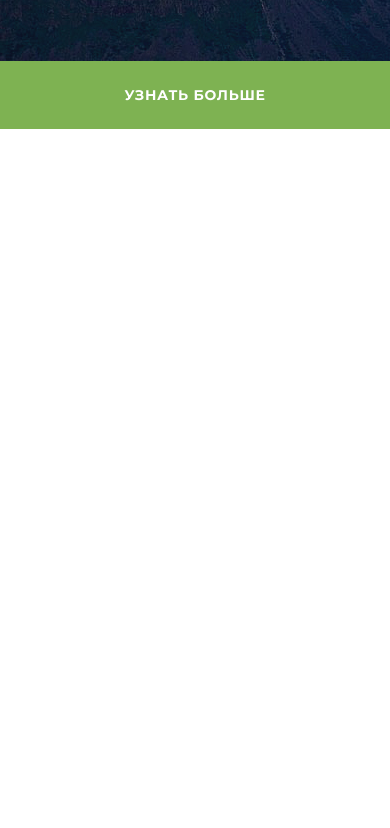
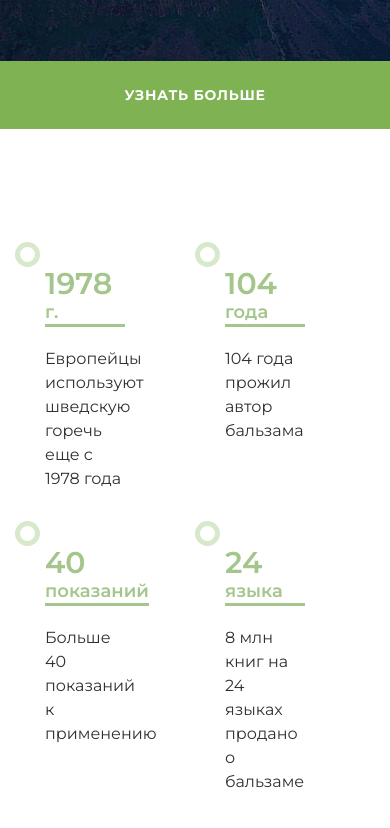
Before and after one commit to vladmix77/swedish_bitter, a plain HTML site: page index.html in a window 390 px wide. Shown: the part 588-1416 px from the top of the page. Before the commit the page ends 844 px from the top, so only its background shows below. Drawn offline with nearby package versions, Linux system fonts and the light colour scheme.

Commit message:
Adaptive .advantages

```diff
--- a/css/media.css
+++ b/css/media.css
@@ -1,3 +1,17 @@
+@media (max-width: 1120px) {
+  .advantages__inner {
+    flex-wrap: wrap;
+    justify-content: center;
+    padding-left: 80px;
+    padding-right: 80px;
+  }
+
+  .advantages__item {
+    width: 50%;
+    padding: 30px;
+  }
+}
+
 @media (max-width: 1024px) {
   .top__inner-img {
     margin-left: 0;
@@ -12,6 +26,9 @@
     flex-direction: column;
     align-items: flex-end;
   }
+  /* .advantages__inner {
+    padding-top: 120px;
+  } */
   .top__inner-suptitle,
   .top__inner-title,
   .top__inner-text {
@@ -38,11 +55,20 @@
   .header__text {
     font-size: 14px;
   }
+  .advantages__inner {
+    padding-right: 40px;
+  }
+  .advantages__item {
+    padding-right: 70px;
+  }
 }
 
 @media (max-width: 740px) {
   .top__inner-img img {
-    width: 200px;
+    width: 220px;
+  }
+  .advantages__inner {
+    padding-top: 170px;
   }
 }
 
@@ -91,6 +117,10 @@
   .top__inner-text {
     display: none;
   }
+  .advantages__inner {
+    padding-left: 0;
+    padding-right: 0;
+  }
 }
 
 @media (max-width: 600px) {
@@ -115,6 +145,9 @@
 }
 
 @media (max-width: 360px) {
+  .header__inner {
+    height: 75px;
+  }
   .top__images {
     min-height: 375px;
   }
--- a/css/style.css
+++ b/css/style.css
@@ -233,7 +233,7 @@ body {
 }
 
 .advantages__item {
-  max-width: 250px;
+  width: 250px;
   padding-left: 40px;
   padding-top: 35px;
   position: relative;
--- a/index.html
+++ b/index.html
@@ -73,7 +73,7 @@
       </div>
     </section>
 
-    <!-- <section class="advantages">
+    <section class="advantages">
       <div class="container">
         <div class="advantages__inner">
           <div class="advantages__item">
@@ -104,7 +104,7 @@
       </div>
     </section>
 
-    <section class="list">
+    <!-- <section class="list">
       <div class="container__fluid">
         <div class="container">
           <div class="list__title">
```
